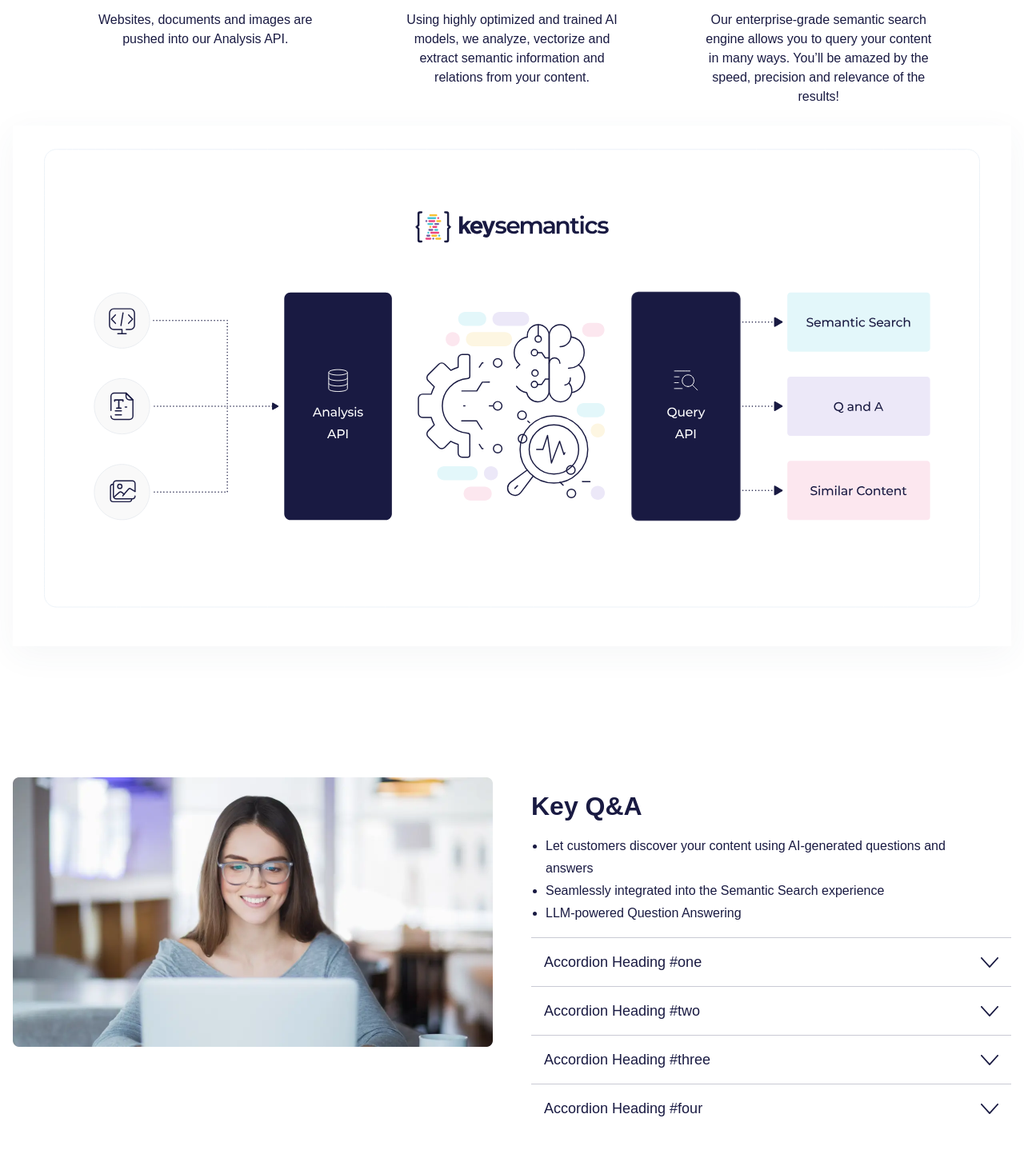
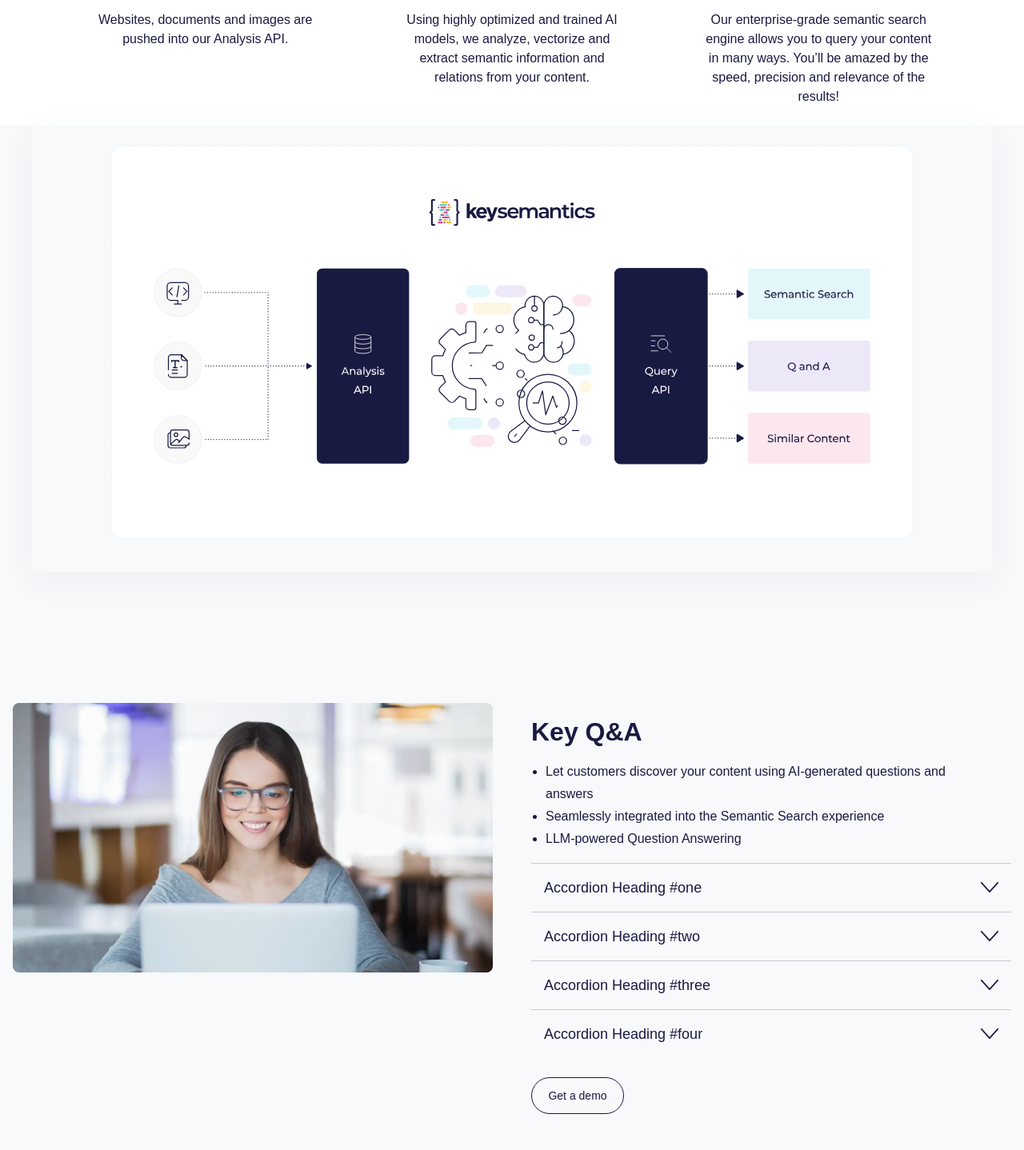
Before and after one commit to mohitgoyat525/Key-Semantics, a React (Create React App) app: page / in a window 1280 px wide. Shown: the part 1330-2768 px from the top of the page at 80% size. Built offline with nearby package versions, Linux system fonts and the light colour scheme.

Commit message:
add-changes

```diff
--- a/src/App.js
+++ b/src/App.js
@@ -12,7 +12,7 @@ function App() {
     <>
       <Hero />
       <KeySemanticsWork />
-      <KeySemanticsLottie/>
+      {/* <KeySemanticsLottie/> */}
       <FaqSection />
       <FeadratSearch />
       <Hosting />
--- /dev/null
+++ b/src/common/CommonFaqDiscription.jsx
@@ -0,0 +1,9 @@
+import React from 'react'
+
+const CommonFaqDiscription = ({ CustomFaqText }) => {
+  return (
+      <p className='text-base font-normal text-darkBlue leading-[28px] max-w-[552px] max-xl:max-w-none'>{CustomFaqText}</p>
+  )
+}
+
+export default CommonFaqDiscription
--- /dev/null
+++ b/src/common/CommonList.jsx
@@ -0,0 +1,11 @@
+import React from 'react'
+
+const CommonList = ({ CustomListText }) => {
+  return (
+      <ul className='list-disc'>
+          <li className='text-base font-normal leading-[28px] text-darkBlue max-w-[552px] max-lg:max-w-none'>{CustomListText}</li>
+    </ul>
+  )
+}
+
+export default CommonList
--- a/src/components/FaqSection.jsx
+++ b/src/components/FaqSection.jsx
@@ -2,7 +2,11 @@ import React, { useState } from 'react';
 import CommonHeading from '../common/CommonHeading';
 import { FAQ_LIST, FAQ_TEXT } from './utils/helper';
 import CommonButton from '../common/CommonButton';
-
+import Lottie from 'lottie-react'
+import semanticAnimation from './../lottie/infography.json';
+import mobileSemanticsAnimation from '../lottie/mobile-infography.json'
+import CommonList from '../common/CommonList';
+import CommonFaqDiscription from '../common/CommonFaqDiscription';
 const FaqSection = () => {
     const [expandedIndex, setExpandedIndex] = useState(null);
 
@@ -11,6 +15,12 @@ const FaqSection = () => {
     };
 
     return (
+        <section className='bg-offWhite'>
+            <div>
+                <Lottie animationData={semanticAnimation} loop={true} className='max-md:hidden shadow-[0px_10px_40px_0px_#41566B0D] max-w-[1200px] mx-auto h-[558px]' />
+                < Lottie animationData={mobileSemanticsAnimation} loop={true} className='md:hidden shadow-[0px_10px_40px_0px_#41566B0D]' />
+            </div>
+
             <div className='container pt-[164px] max-xl:pt-32 max-lg:pt-20 max-md:pt-14 max-sm:pt-7'>
                 <div className='flex gap-12 max-xl:gap-9 max-md:gap-6 max-xl:flex-wrap max-xl:justify-center'>
 
@@ -25,16 +35,11 @@ const FaqSection = () => {
 
                     <div className='w-6/12 max-xl:w-full'>
                         <CommonHeading CustomHeading="Key Q&A" />
-                    <ul className='translate-x-[18px]'>
+                        <div className='translate-x-[18px]'>
                             {FAQ_TEXT.map((item, i) => (
-                            <li
-                                className='list-disc text-base font-normal text-darkBlue leading-[28px] max-xl:max-w-none  max-w-[552px]'
-                                key={i}
-                            >
-                                {item}
-                            </li>
+                                <CommonList CustomListText={item} />
                             ))}
-                    </ul>
+                        </div>
 
 
                         <div className='mt-4'>
@@ -53,30 +58,25 @@ const FaqSection = () => {
                                     </div>
                                     {expandedIndex === i && (
                                         <div className="mt-4">
-                                        <p className='text-base font-normal text-darkBlue leading-[28px] max-w-[552px] max-xl:max-w-none'>
-                                            {obj.discriptionOne}
-                                        </p>
-                                        <p className='text-base font-normal text-darkBlue leading-[28px] max-w-[552px] pt-4 max-xl:max-w-none'>
-                                            {obj.discriptionTwo}
-                                        </p>
+                                            <CommonFaqDiscription CustomFaqText={obj.discriptionOne} />
+                                            <CommonFaqDiscription CustomFaqText={obj.discriptionTwo} />
                                             <div className='flex items-center gap-4 my-4 max-sm:flex-col'>
                                                 <img src={obj.imgOne} alt="key-semantics-img" />
                                                 <img src={obj.imgTwo} alt="key-semantics-img" />
                                             </div>
-                                        <p className='text-base font-normal text-darkBlue leading-[28px] max-w-[552px] max-xl:max-w-none'>
-                                            {obj.discriptionThree}
-                                        </p>
+                                            <CommonFaqDiscription CustomFaqText={obj.discriptionThree} />
                                         </div>
                                     )}
                                 </div>
                             ))}
                         </div>
                         <div className='w-[116px] mt-6'>
-                        <CommonButton CustomButton='Get a demo'/>
+                            <CommonButton CustomButton='Get a demo' />
                         </div>
                     </div>
                 </div>
             </div>
+        </section>
     );
 };
 
--- a/src/components/Hero.jsx
+++ b/src/components/Hero.jsx
@@ -3,6 +3,7 @@ import Header from '../common/Header'
 
 const Hero = () => {
   return (
+    <section className='bg-[#F7F9FB]'>
     <div className="bg-hero-image bg-cover bg-no-repeat bg-center h-[900px] max-xl:h-full">
       <div className='container'>
         <Header />
@@ -10,11 +11,12 @@ const Hero = () => {
           <h1 className='text-[64px] text-darkBlue text-center max-w-[658px] leading-[72px] mx-auto font-bold max-xl:text-6xl max-lg:text-5xl max-md:text-4xl max-sm:text-3xl pt-[198px] max-xl:pt-0'>AI-Powered Search as a Service</h1>
           <p className='pt-10 text-center font-medium text-2xl text-darkBlue leading-[32px] max-xl:pt-8 max-lg:pt-7 max-md:pt-5'>Unlock your content with KeySemantics.</p>
             <div className='pt-12 max-xl:pt-10 max-lg:pt-8 max-md:pt-6 min-w-[154px] max-sm:w-[134px]'>
-             <button className='py-5 px-[32px] rounded-full border border-solid  max-sm:px-6 max-sm:py-4 bg-darkBlue text-base font-medium text-white'>Get started</button>
+            <button className='py-5 transition-all ease-linear duration-200 hover:bg-darkSkyBLue hover:border-darkBlue px-[32px] rounded-full border border-solid  max-sm:px-6 max-sm:py-4 bg-darkBlue text-base font-medium text-white'>Get started</button>
               </div>
         </div>
       </div>
       </div>
+      </section>
   )
 }
 
--- a/src/components/Hosting.jsx
+++ b/src/components/Hosting.jsx
@@ -2,9 +2,11 @@ import React from 'react'
 import CommonHeading from '../common/CommonHeading'
 import CommonButton from '../common/CommonButton'
 import { HOSTING_LIST } from './utils/helper'
+import CommonList from '../common/CommonList'
 
 const Hosting = () => {
-  return (
+    return (
+        <section className='bg-offWhite'>
       <div className='container pb-[164px] max-xl:pb-32 max-lg:pb-24 max-md:pb-16 max-sm:pb-10'>
           <div className='flex items-center gap-12 max-lg:flex-col-reverse max-lg:justify-center'>
               <div className='w-6/12 max-lg:w-full'>
@@ -13,18 +15,19 @@ const Hosting = () => {
               <div className='w-6/12 max-lg:w-full'>
                   <div>
                       <CommonHeading CustomHeading='Data Security and Hosting' />
-                      <ul className=' translate-x-4 list-disc'>
+                      <div className=' translate-x-4'>
                           {HOSTING_LIST.map((obj, i) => (
-                              <li key={i} className='text-base font-normal leading-[28px] text-darkBlue max-w-[552px] max-lg:max-w-none'>{obj}</li>
+                              <CommonList key={i} CustomListText={obj} />
                           ))}
-                      </ul>
+                      </div>
                       <div className='w-[116px] mt-6'>
                           <CommonButton CustomButton='Get a demo' />
                       </div>
                   </div>
               </div>
           </div>
-      </div>
+            </div>
+            </section>
   )
 }
 
--- a/src/components/KeySemanticsLottie.jsx
+++ b/src/components/KeySemanticsLottie.jsx
@@ -5,12 +5,14 @@ import mobileSemanticsAnimation from '../lottie/mobile-infography.json'
 
 const KeySemanticsLottie = () => {
   return (
+    <section className='bg-offWhite'>
       <div className='container'>
       <div>
         <Lottie animationData={semanticAnimation} loop={true} className='max-md:hidden shadow-[0px_10px_40px_0px_#41566B0D]' />
         < Lottie animationData={mobileSemanticsAnimation} loop={true} className='md:hidden shadow-[0px_10px_40px_0px_#41566B0D]'/>
       </div>
-    </div>
+      </div>
+      </section>
   )
 }
 
--- a/src/components/KeySemanticsWork.jsx
+++ b/src/components/KeySemanticsWork.jsx
@@ -4,8 +4,9 @@ import { KEY_SEMANTICS_LIST } from './utils/helper'
 import Lottie from 'lottie-react'
 
 const KeySemanticsWork = () => {
-  return (
-      <div className='container mb-6'>
+    return (
+        <section className='bg-white'>
+      <div className='container mb-6 '>
           <div className='pt-24 max-xl:pt-20 max-lg:pt-14 max-md:pt-10 max-sm:pt-7 flex items-center justify-center text-center'>
               <CommonHeading CustomHeading='How does KeySemantics work?' />
           </div>
@@ -17,7 +18,8 @@ const KeySemanticsWork = () => {
               </div>
           ))}
               </div>
-    </div>
+            </div>
+            </section>
   )
 }
 
--- a/tailwind.config.js
+++ b/tailwind.config.js
@@ -22,6 +22,7 @@ module.exports = {
         lightPurple: "#7C7DB9",
         offPurple: "#24254B",
         darkSkyBLue: "#48C3D7",
+        offWhite: "#F7F9FB",
       },
     },
   },
```
Also changed, not shown: src/components/FeadratSearch.jsx (+8 -6 lines). Lines whose indentation alone changed are shown as unchanged.
